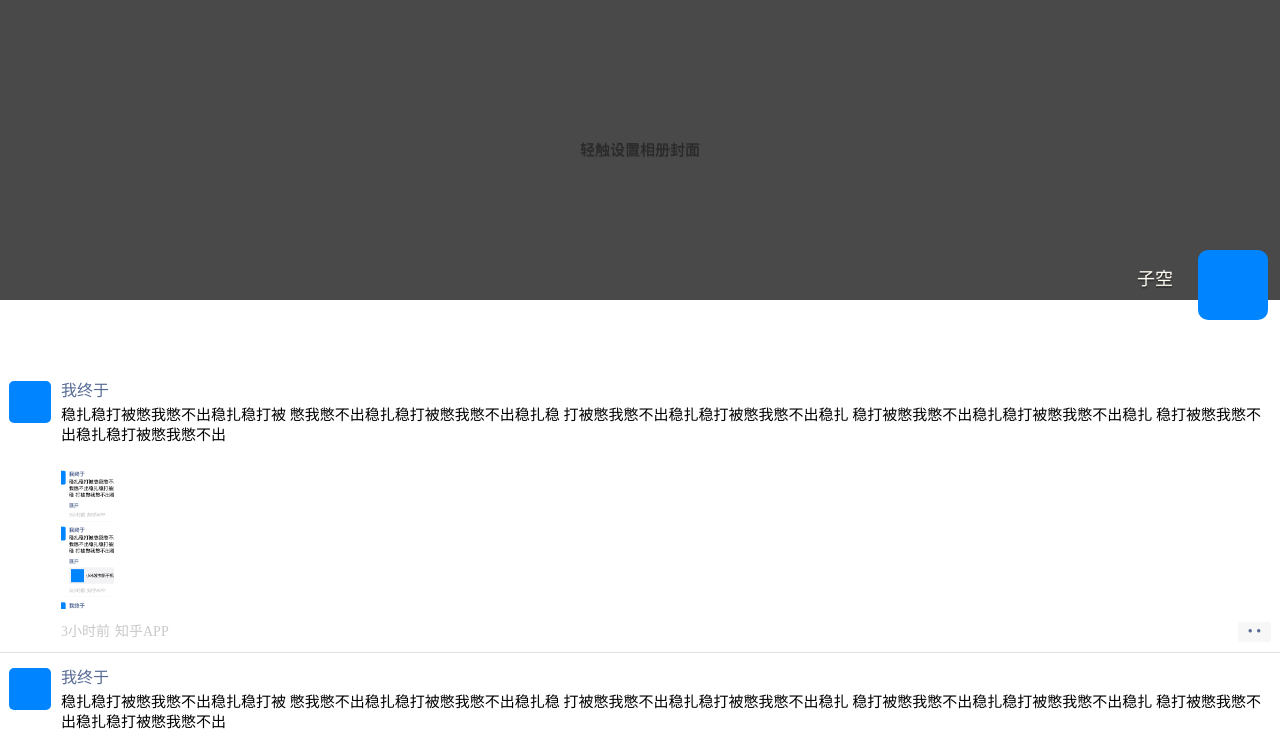
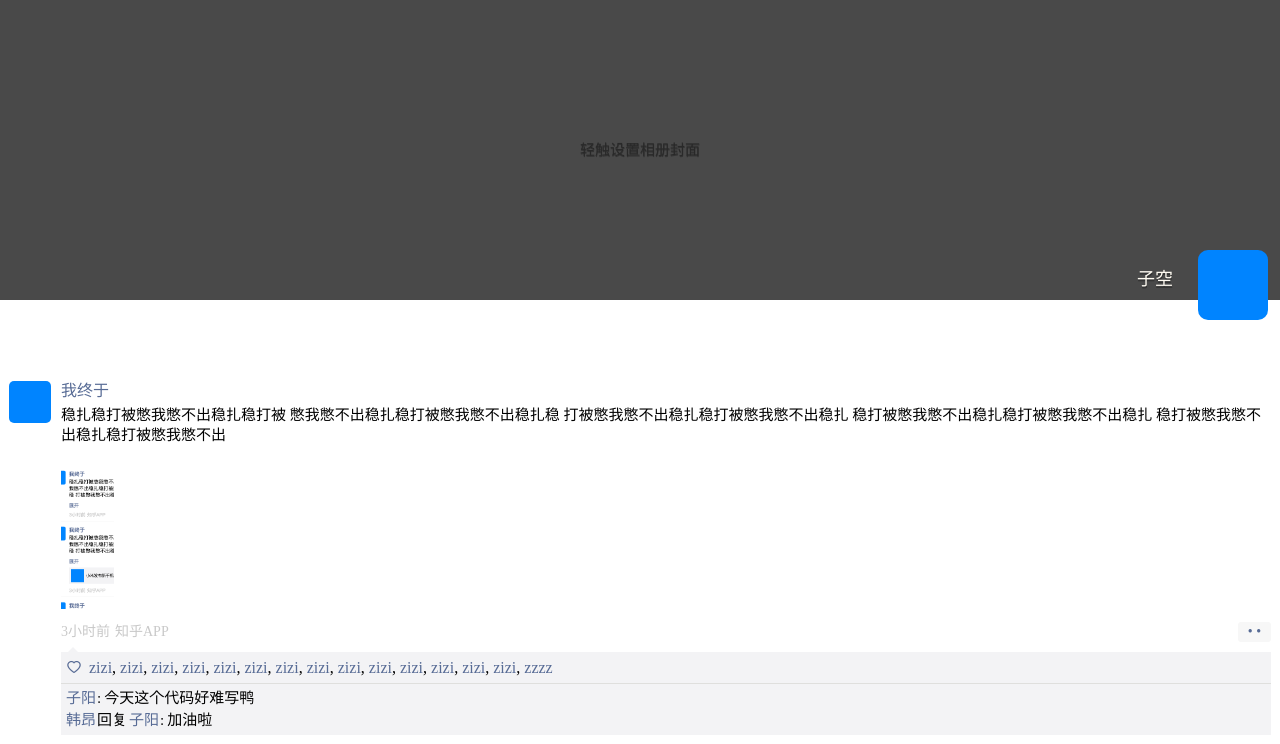
Before and after one commit to melchior-voidwolf/wx-demo, a React app: page / in a window 1280 px wide. Shown: the top 744 px of the page. Built offline with nearby package versions, Linux system fonts and the light colour scheme; grey boxes are pictures that could not be loaded.

Commit message:
完成点赞和评论区的样式

```diff
--- a/app/component/MomentTimeline.js
+++ b/app/component/MomentTimeline.js
@@ -2,12 +2,18 @@ import React, { Component } from 'react'
 import WxImageViewer from 'react-wx-images-viewer'
 
 import Weblink from '@component/Weblink'
+import { list } from 'postcss'
 
 const renderTextWithLines = str =>
   str.split('\n')
     .map(
       (_, i) => <p className='moment-text-line' key={i}>{_}</p>
     )
+
+const friendComments = [
+  { user: '子阳', to: null, comment: '今天这个代码好难写鸭' },
+  { user: '韩昂', to: '子阳', comment: '加油啦' },
+]
 
 export default class MomentTimeline extends Component {
     state = {
@@ -17,7 +23,8 @@ export default class MomentTimeline extends Component {
       isOpen: false,
       index: 0,
       actionBar: false,
-      likeList: [],
+      likeList: ['zizi','zizi','zizi','zizi','zizi','zizi','zizi','zizi','zizi','zizi','zizi','zizi','zizi','zizi', 'zzzz'],
+      friendComments: friendComments,
     }
     reveseActionBarStatus = () => {
       this.setState({actionBar: !this.state.actionBar})
@@ -195,11 +202,46 @@ export default class MomentTimeline extends Component {
         </div>
         <div className="action-button-bar-wrapper" style={actionBar ? {} : {width: 0}}>
           <div className="action-button-bar">
-          <div className="action-button" onClick={this.likeit}><i className='iconfont icon-heart' /> 赞</div>
-          <div className="action-button" onClick={this.sendComment}><i className='iconfont icon-comment' /> 评论</div>
+            <div className="action-button" onClick={this.likeit}><i className='iconfont icon-heart' /> 赞</div>
+            <div className="action-button" onClick={this.sendComment}><i className='iconfont icon-comment' /> 评论</div>
           </div>
         </div>
         { actionBar && <div onTouchMove={this.reveseActionBarStatus} onClick={this.reveseActionBarStatus} className="mask"></div> }
+      </div>
+    }
+    renderFriendComment = () => {
+      const { likeList, friendComments } = this.state
+      if (likeList.length === 0 && friendComments.length === 0) { return null }
+      return <div className='friend-comment'>
+        {
+          likeList.length > 0 && <div className="like-list">
+            <i className='iconfont icon-heart' />
+            <span className="name-list">
+              {likeList.map((_, i) => <span className='user-name' key={i}>{_}</span>)}
+            </span>
+          </div>
+        }
+        {
+          friendComments.length > 0 && <div className='friend-comments'>
+            {
+              friendComments.map((_, i) => {
+                return <div className='friend-comment-item' key={i}>
+                  {_.user}
+                  {
+                    _.to ?
+                      <span>
+                        <span className='normal-text'>回复</span>
+                        {_.to}
+                        <span className='normal-text'>:</span>
+                      </span> :
+                      <span className='normal-text'>:</span>
+                  }
+                  <span className='normal-text'>{_.comment}</span>
+                </div>
+              })
+            }
+          </div>
+        }
       </div>
     }
     render() {
@@ -214,6 +256,7 @@ export default class MomentTimeline extends Component {
             { this.renderImgViewer() }
             { this.renderWebLink() }
             { this.renderActionLine() }
+            { this.renderFriendComment() }
           </div>
         </div>
       </div>
--- a/app/style/component/moment-timeline.styl
+++ b/app/style/component/moment-timeline.styl
@@ -1,148 +1,200 @@
-    .moment-timeline-block
-        display flex
-        flex-flow row nowrap
-        padding 16px 9px 10px 9px
-        border-bottom-one-px()
+.moment-timeline-block
+    display flex
+    flex-flow row nowrap
+    padding 16px 9px 10px 9px
+    border-bottom-one-px()
 
-        .user-avator
-            height 42px
-            width 42px
-            border-radius 5px
-            background #0084ff
-            margin-right 10px
+    .user-avator
+        height 42px
+        width 42px
+        border-radius 5px
+        background #0084ff
+        margin-right 10px
 
-        .moment-main
-            flex 1
-            flex-flow column nowrap
+    .moment-main
+        flex 1
+        flex-flow column nowrap
 
-            .user-name
+        .user-name
+            line-height 20px
+            font-size 16px
+            color: #576b95
+            font-weight 500
+
+        .text-content-wrapper
+            padding: 4px 0
+
+        .user-text-content
+            line-height 20px
+            font-size 15px
+            color: #000000
+
+            p.moment-text-line
+                min-height: 20px
+
+        .user-text-content-hide
+            overflow hidden
+            text-overflow: ellipsis
+            display: -webkit-box
+            -webkit-line-clamp: 3
+            -webkit-box-orient: vertical
+
+        .moment-pic-wrapper
+            margin: 10px 0
+
+            .single-pic
+                max-height: 150px
+                max-width: 150px
+
+            .square-pic
+                width: 32%
+                overflow hidden
+
+                &:after
+                    content: ''
+                    display: block
+                    margin-top: 100%
+
+            .dummy-pic
+                background: #fff
+
+            .one-line-pic
+                display flex
+                flex-flow: row nowrap
+                justify-content space-between
+
+            .multi-line-margin
+                margin-bottom: 2%
+
+        .content-control-button
+            line-height 16px
+            font-size 15px
+            color #576b95
+            margin: 10px 0
+
+        .user-action-line
+            margin-top 10px
+            height 20px
+            display flex
+            flex-flow row nowrap
+            position relative
+
+            .mask
+                position fixed
+                top: 0
+                left 0
+                height 100%
+                width: 100%
+                background: rgba(0,0,0, .01)
+                z-index: 1
+
+            .post-info
+                flex 1
                 line-height 20px
-                font-size 16px
+                font-size 14px
+                color #c9c9c9
+
+                .other-info
+                    padding-left 5px
+
+            .enable-action-line-button
+                height 20px
+                line-height 20px
+                border-radius 3px
+                font-size 14px
+                width 33px
+                background #f7f7f7
                 color: #576b95
-                font-weight 500
+                text-align center
 
-            .text-content-wrapper
-                padding: 4px 0
+            .action-button-bar-wrapper
+                position absolute
+                right 40px
+                bottom -10px
+                width: 180px
+                height 40px
+                overflow hidden
+                transition width .3s
+                z-index 2
 
-            .user-text-content
-                line-height 20px
-                font-size 15px
-                color: #000000
+            .action-button-bar
+                width: 180px
+                height 40px
+                background: #4c5254
+                border-radius 5px
+                display flex
+                flex-flow row nowrap
 
-                p.moment-text-line
-                    min-height: 20px
-
-            .user-text-content-hide
-                overflow hidden
-                text-overflow: ellipsis
-                display: -webkit-box
-                -webkit-line-clamp: 3
-                -webkit-box-orient: vertical
-
-            .moment-pic-wrapper
-                margin: 10px 0
-
-                .single-pic
-                    max-height: 150px
-                    max-width: 150px
-
-                .square-pic
-                    width: 32%
-                    overflow hidden
+                .action-button
+                    flex: 1
+                    text-align: center
+                    font-size: 15px
+                    line-height: 40px
+                    color: #fff
+                    position: relative
 
                     &:after
-                        content: ''
-                        display: block
-                        margin-top: 100%
+                        content: ' '
+                        background: #373d40
+                        height 40px
+                        width: 1px
+                        display inline-block
+                        position absolute
+                        right 0
+                        transform: scale(0.5)
 
-                .dummy-pic
-                    background: #fff
+                    &:last-child
+                        &:after
+                            background transparent
+    .friend-comment
+        margin-top: 10px
+        background: #f3f3f5
+        position relative
+        color #576b95
 
-                .one-line-pic
-                    display flex
-                    flex-flow: row nowrap
-                    justify-content space-between
+        &:after
+            content: ' '
+            display inline-block
+            height 0px
+            width 0px
+            position absolute
+            top: -5px
+            left 6px
+            border-width: 0 6px 6px
+            border-style: solid
+            border-color: transparent transparent #f3f3f5
 
-                .multi-line-margin
-                    margin-bottom: 2%
+    .like-list
+        line-height 20px
+        font-size: 15px
+        padding: 5px 5px
 
-            .content-control-button
-                line-height 16px
-                font-size 15px
-                color #576b95
-                margin: 10px 0
+        &:nth-last-child(2)
+            border-bottom-one-px()
 
-            .user-action-line
-                margin-top 10px
-                height 20px
-                display flex
-                flex-flow row nowrap
-                position relative
+        .user-name
+            &:first-child
+                margin-left: 7px
+            &:after
+                content: ', '
+                color: #000
+            &:last-child
+                &:after
+                    content: ''
 
-                .mask
-                    position fixed
-                    top: 0
-                    left 0
-                    height 100%
-                    width: 100%
-                    background: rgba(0,0,0, .01)
-                    z-index: 1
+        .black-indent
+            color: #fff
+    .friend-comments
+        line-height 20px
+        font-size: 15px
+        padding: 5px 5px
 
-                .post-info
-                    flex 1
-                    line-height 20px
-                    font-size 14px
-                    color #c9c9c9
+        .friend-comment-item
+            margin-bottom: 2px
 
-                    .other-info
-                        padding-left 5px
+            .normal-text
+                color: #000
+                margin: 0 2px 0 1px
 
-                .enable-action-line-button
-                    height 20px
-                    line-height 20px
-                    border-radius 3px
-                    font-size 14px
-                    width 33px
-                    background #f7f7f7
-                    color: #576b95
-                    text-align center
-
-                .action-button-bar-wrapper
-                    position absolute
-                    right 40px
-                    bottom -10px
-                    width: 180px
-                    height 40px
-                    overflow hidden
-                    transition width .3s
-                    z-index 2
-
-                .action-button-bar
-                    width: 180px
-                    height 40px
-                    background: #4c5254
-                    border-radius 5px
-                    display flex
-                    flex-flow row nowrap
-
-                    .action-button
-                        flex: 1
-                        text-align: center
-                        font-size: 15px
-                        line-height: 40px
-                        color: #fff
-                        position: relative
-
-                        &:after
-                            content: ' '
-                            background: #373d40
-                            height 40px
-                            width: 1px
-                            display inline-block
-                            position absolute
-                            right 0
-                            transform: scale(0.5)
-
-                        &:last-child
-                            &:after
-                                background transparent
+            &:last-child
+                margin-bottom: 0
```
